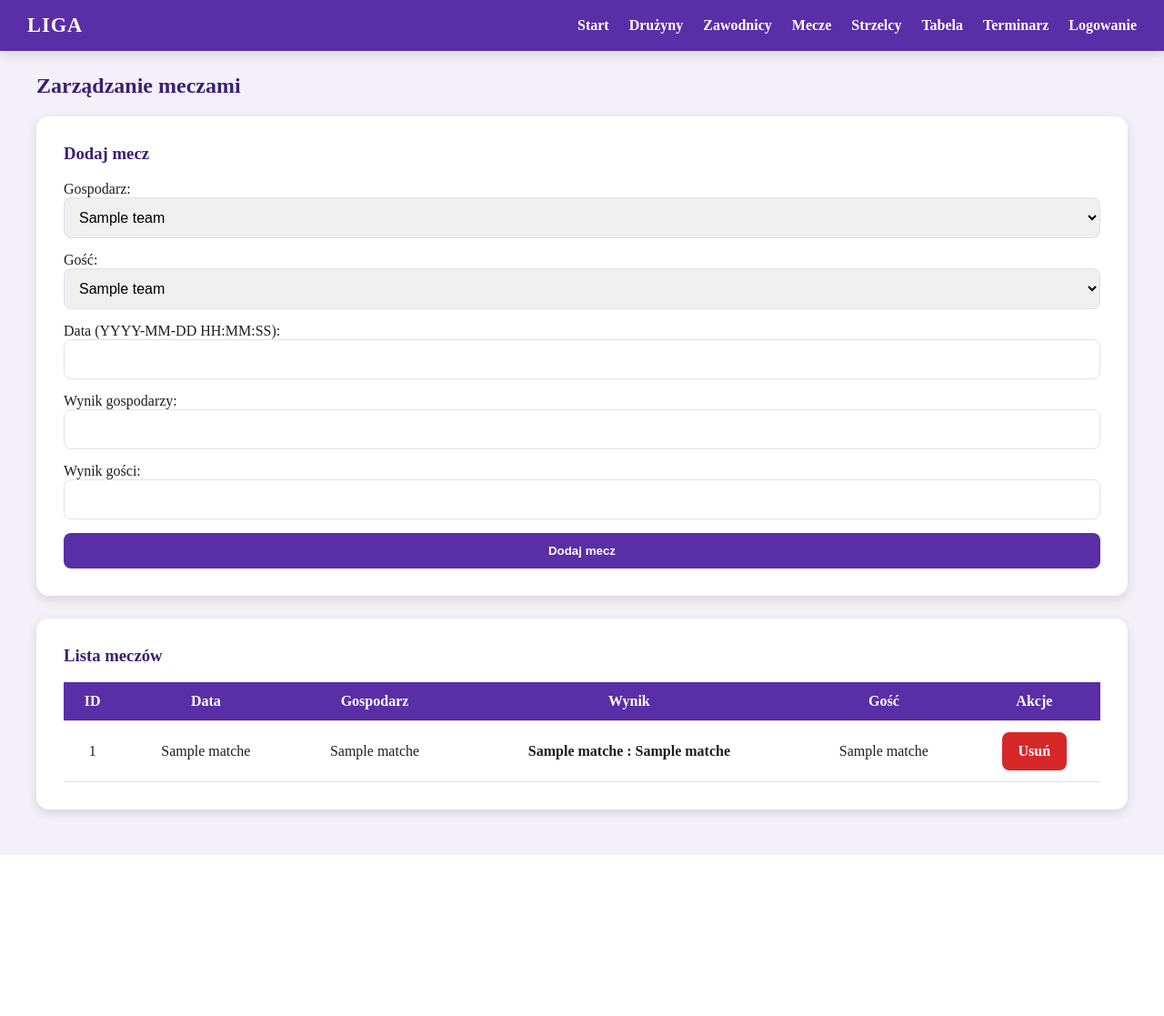
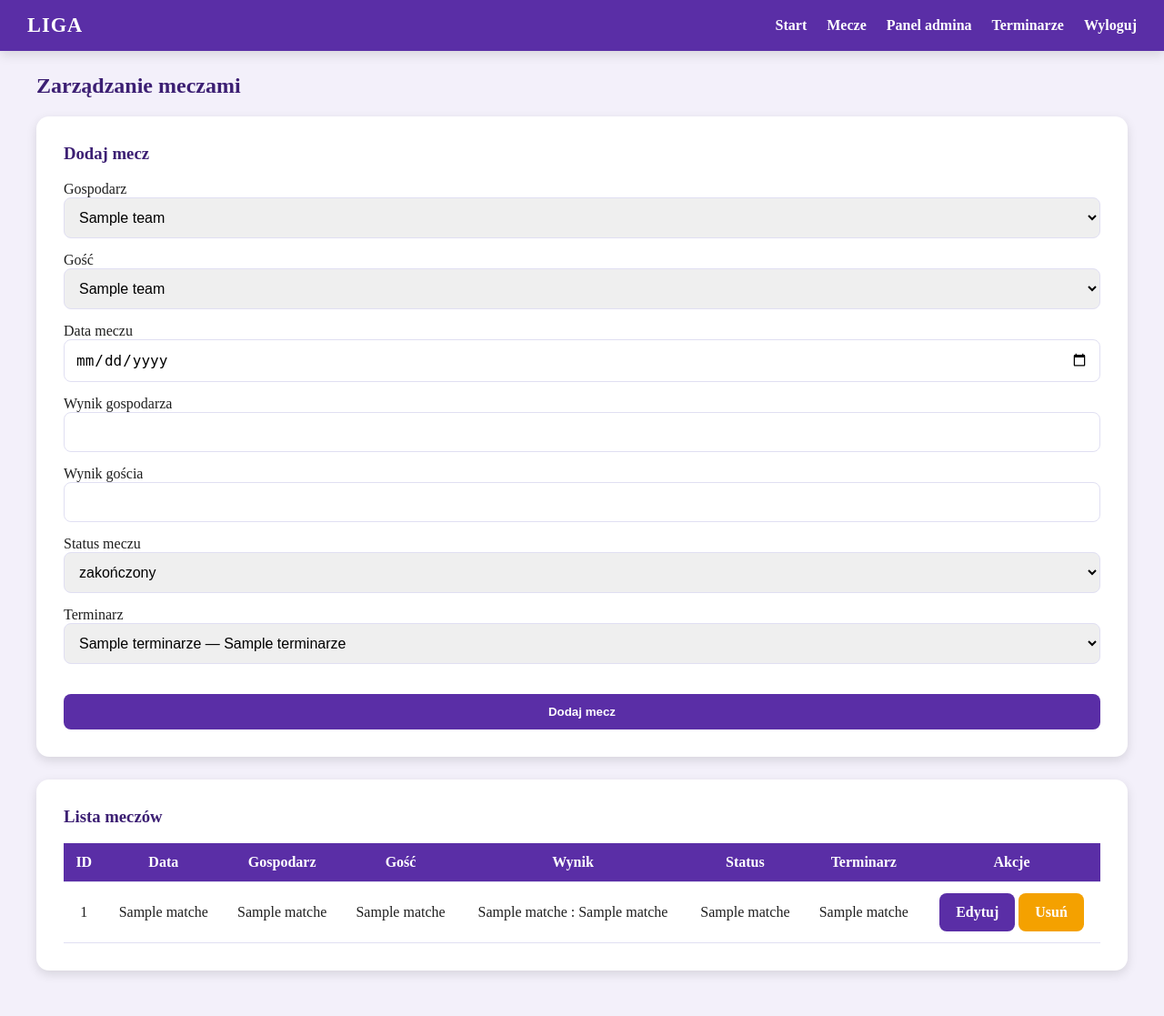
Before and after one commit to KatarzynaAdamskaDev/cloud-application, a Flask app: template templates/admin_mecze.html in a window 1280 px wide. Shown: the whole page at 91% size. Before the commit the page ends 940 px from the top, so only its background shows below. Run offline with Flask 3, Linux system fonts and the light colour scheme; the template is opened without the code that fills it: most values are stand-ins (such as "Sample title", 1, 10 or a date in 2020).

Commit message:
Refactor admin match management HTML template

```diff
--- a/templates/admin_mecze.html
+++ b/templates/admin_mecze.html
@@ -15,28 +15,10 @@
 
     <div class="nav-right">
         <a href="{{ url_for('index') }}">Start</a>
-        <a href="{{ url_for('druzyny_list') }}">Drużyny</a>
-        <a href="{{ url_for('zawodnicy_list') }}">Zawodnicy</a>
         <a href="{{ url_for('mecze_list') }}">Mecze</a>
-        <a href="{{ url_for('strzelcy') }}">Strzelcy</a>
-        <a href="{{ url_for('tabela_ligowa') }}">Tabela</a>
-        <a href="{{ url_for('terminarz') }}">Terminarz</a>
-
-        {% if not session.get('user_login') %}
-            <a href="{{ url_for('login') }}">Logowanie</a>
-        {% endif %}
-
-        {% if session.get('rola') in ['Trener'] %}
-            <a class="nav-highlight" href="{{ url_for('trener_select') }}">Panel trenera</a>
-        {% endif %}
-
-        {% if session.get('rola') == 'Administrator' %}
-            <a class="nav-highlight" href="{{ url_for('admin_panel') }}">Panel admina</a>
-        {% endif %}
-
-        {% if session.get('user_login') %}
-            <a href="{{ url_for('logout') }}">Wyloguj</a>
-        {% endif %}
+        <a href="{{ url_for('admin_panel') }}">Panel admina</a>
+        <a href="{{ url_for('admin_terminarze') }}">Terminarze</a>
+        <a href="{{ url_for('logout') }}">Wyloguj</a>
     </div>
 </nav>
 
@@ -44,40 +26,55 @@
 
     <h2>Zarządzanie meczami</h2>
 
-    <!-- FORMULARZ DODAWANIA MECZU -->
     <div class="card">
         <h3>Dodaj mecz</h3>
 
         <form method="POST">
-
-            <label>Gospodarz:</label>
+            <label>Gospodarz</label>
             <select name="gospodarz_id" required>
-                {% for t in teams %}
-                <option value="{{ t[0] }}">{{ t[1] }}</option>
+                {% for team in teams %}
+                    <option value="{{ team[0] }}">{{ team[1] }}</option>
                 {% endfor %}
             </select>
 
-            <label>Gość:</label>
+            <label>Gość</label>
             <select name="gosc_id" required>
-                {% for t in teams %}
-                <option value="{{ t[0] }}">{{ t[1] }}</option>
+                {% for team in teams %}
+                    <option value="{{ team[0] }}">{{ team[1] }}</option>
                 {% endfor %}
             </select>
 
-            <label>Data (YYYY-MM-DD HH:MM:SS):</label>
-            <input type="text" name="data" required>
+            <label>Data meczu</label>
+            <input type="date" name="data" required>
 
-            <label>Wynik gospodarzy:</label>
-            <input type="number" name="wynik_g">
+            <label>Wynik gospodarza</label>
+            <input type="number" name="wynik_g" min="0">
 
-            <label>Wynik gości:</label>
-            <input type="number" name="wynik_gosc">
+            <label>Wynik gościa</label>
+            <input type="number" name="wynik_gosc" min="0">
+
+            <label>Status meczu</label>
+            <select name="status_meczu" required>
+                <option value="planowany">planowany</option>
+                <option value="w trakcie">w trakcie</option>
+                <option value="zakończony" selected>zakończony</option>
+            </select>
+
+            <label>Terminarz</label>
+            <select name="terminarz_id" required>
+                {% for t in terminarze %}
+                    <option value="{{ t[0] }}">
+                        {{ t[1] }} — {{ t[2] }}
+                    </option>
+                {% endfor %}
+            </select>
+
+            <br><br>
 
             <button class="btn" type="submit">Dodaj mecz</button>
         </form>
     </div>
 
-    <!-- LISTA MECZÓW -->
     <div class="card">
         <h3>Lista meczów</h3>
 
@@ -87,8 +84,10 @@
                     <th>ID</th>
                     <th>Data</th>
                     <th>Gospodarz</th>
+                    <th>Gość</th>
                     <th>Wynik</th>
-                    <th>Gość</th>
+                    <th>Status</th>
+                    <th>Terminarz</th>
                     <th>Akcje</th>
                 </tr>
             </thead>
@@ -99,15 +98,31 @@
                     <td>{{ m[0] }}</td>
                     <td>{{ m[1] }}</td>
                     <td>{{ m[2] }}</td>
-                    <td><b>{{ m[4] }} : {{ m[5] }}</b></td>
                     <td>{{ m[3] }}</td>
                     <td>
-                        <a class="btn-danger btn" href="{{ url_for('admin_mecz_delete', mecz_id=m[0]) }}">Usuń</a>
+                        {% if m[4] is not none and m[5] is not none %}
+                            {{ m[4] }} : {{ m[5] }}
+                        {% else %}
+                            -
+                        {% endif %}
+                    </td>
+                    <td>{{ m[6] }}</td>
+                    <td>{{ m[7] }}</td>
+                    <td>
+                        <a class="btn" href="{{ url_for('admin_mecz_edit', mecz_id=m[0]) }}">
+                            Edytuj
+                        </a>
+
+                        <a class="btn-warning btn"
+                           href="{{ url_for('admin_mecz_delete', mecz_id=m[0]) }}"
+                           onclick="return confirm('Czy na pewno chcesz usunąć ten mecz?')">
+                            Usuń
+                        </a>
                     </td>
                 </tr>
                 {% else %}
                 <tr>
-                    <td colspan="6">Brak meczów w systemie.</td>
+                    <td colspan="8">Brak meczów.</td>
                 </tr>
                 {% endfor %}
             </tbody>
```
